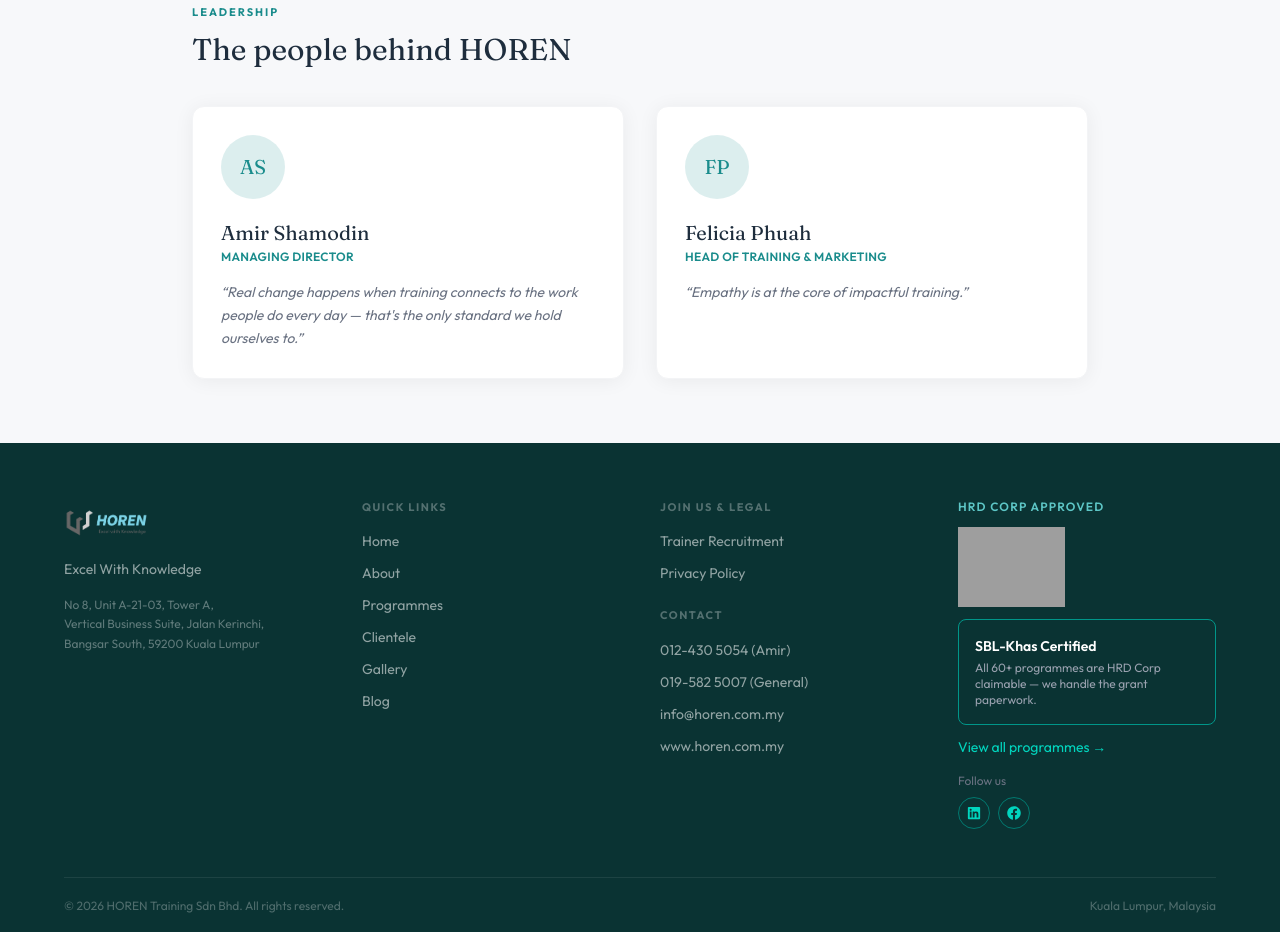
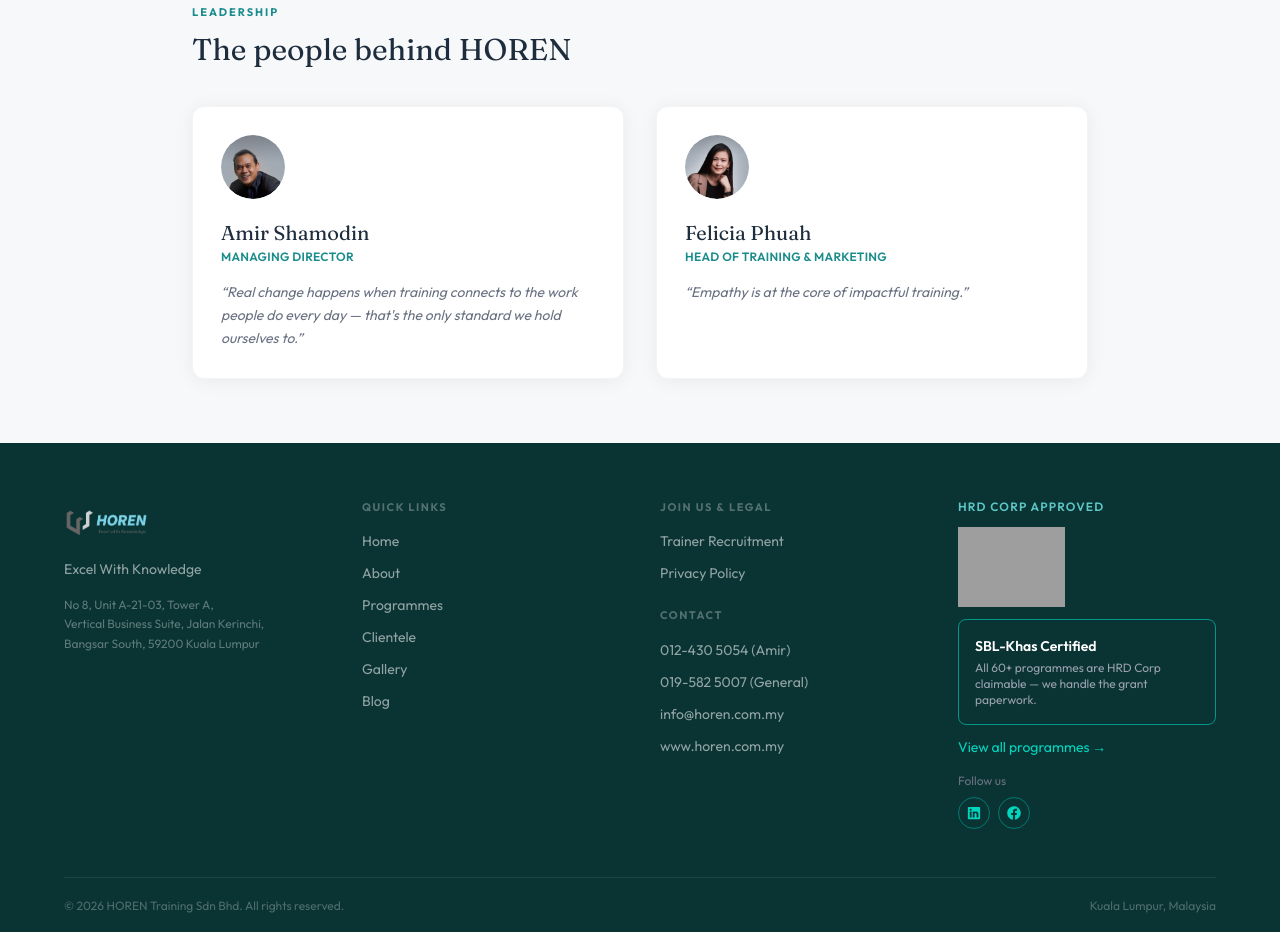
Before and after one commit to mohd-suffian/horen-web, a Next.js app: page /horen/v2/about in a window 1280 px wide. Shown: the part 1420-2352 px from the top of the page. Built offline with nearby package versions, Linux system fonts and the light colour scheme; grey boxes are pictures that could not be loaded.

Commit message:
feat: founder photos on homepage and About page

```diff
--- a/app/about/page.tsx
+++ b/app/about/page.tsx
@@ -11,11 +11,13 @@
     name:  'Amir Shamodin',
     role:  'Managing Director',
     quote: "Real change happens when training connects to the work people do every day — that's the only standard we hold ourselves to.",
+    photo: 'amir.jpg',
   },
   {
     name:  'Felicia Phuah',
     role:  'Head of Training & Marketing',
     quote: 'Empathy is at the core of impactful training.',
+    photo: 'felicia.jpg',
   },
 ]
 
@@ -91,10 +93,14 @@
           <div className="grid grid-cols-1 sm:grid-cols-2 gap-8">
             {leaders.map(l => (
               <div key={l.name} className="bg-white rounded-xl border border-gray-100 shadow-[0_2px_20px_rgba(0,0,0,0.06)] p-7">
-                <div className="w-16 h-16 rounded-full bg-[#1A8C8C]/15 flex items-center justify-center mb-5">
-                  <span className="font-serif text-xl text-[#1A8C8C]">
-                    {l.name.split(' ').map(n => n[0]).join('')}
-                  </span>
+                <div className="w-16 h-16 rounded-full bg-[#1A8C8C]/15 flex items-center justify-center mb-5 overflow-hidden">
+                  {l.photo ? (
+                    <img src={`/horen/v2/images/team/${l.photo}`} alt={l.name} className="w-full h-full rounded-full object-cover" />
+                  ) : (
+                    <span className="font-serif text-xl text-[#1A8C8C]">
+                      {l.name.split(' ').map(n => n[0]).join('')}
+                    </span>
+                  )}
                 </div>
                 <p className="font-serif text-xl text-dark mb-0.5">{l.name}</p>
                 <p className="text-xs font-semibold uppercase tracking-wide text-[#1A8C8C] mb-4">{l.role}</p>
--- a/components/sections/AboutStrip.tsx
+++ b/components/sections/AboutStrip.tsx
@@ -1,12 +1,14 @@
 const trainers = [
   {
     initials: 'AS',
+    photo:    'amir.jpg',
     name:     'Amir Shamodin',
     role:     'Managing Director',
     quote:    '"Learning should change behaviour — not just tick a training box."',
   },
   {
     initials: 'FP',
+    photo:    'felicia.jpg',
     name:     'Felicia Phuah',
     role:     'Head of Training',
     quote:    '"Empathy is at the core of impactful training — we don\'t just teach; we transform."',
@@ -38,9 +40,13 @@
         <div className="flex gap-5 flex-shrink-0">
           {trainers.map((t) => (
             <div key={t.name} className="bg-white rounded-2xl overflow-hidden shadow-[0_2px_14px_rgba(0,0,0,0.06)] w-44">
-              {/* Photo placeholder */}
+              {/* Photo */}
               <div className="h-40 bg-teal-pale flex items-center justify-center">
-                <span className="font-serif text-3xl text-teal">{t.initials}</span>
+                {t.photo ? (
+                  <img src={`/horen/v2/images/team/${t.photo}`} alt={t.name} className="w-full h-full object-cover" />
+                ) : (
+                  <span className="font-serif text-3xl text-teal">{t.initials}</span>
+                )}
               </div>
               <div className="p-4">
                 <p className="font-semibold text-sm text-dark">{t.name}</p>
```
Also changed, not shown: public/images/team/amir.jpg (added), public/images/team/felicia.jpg (added).
